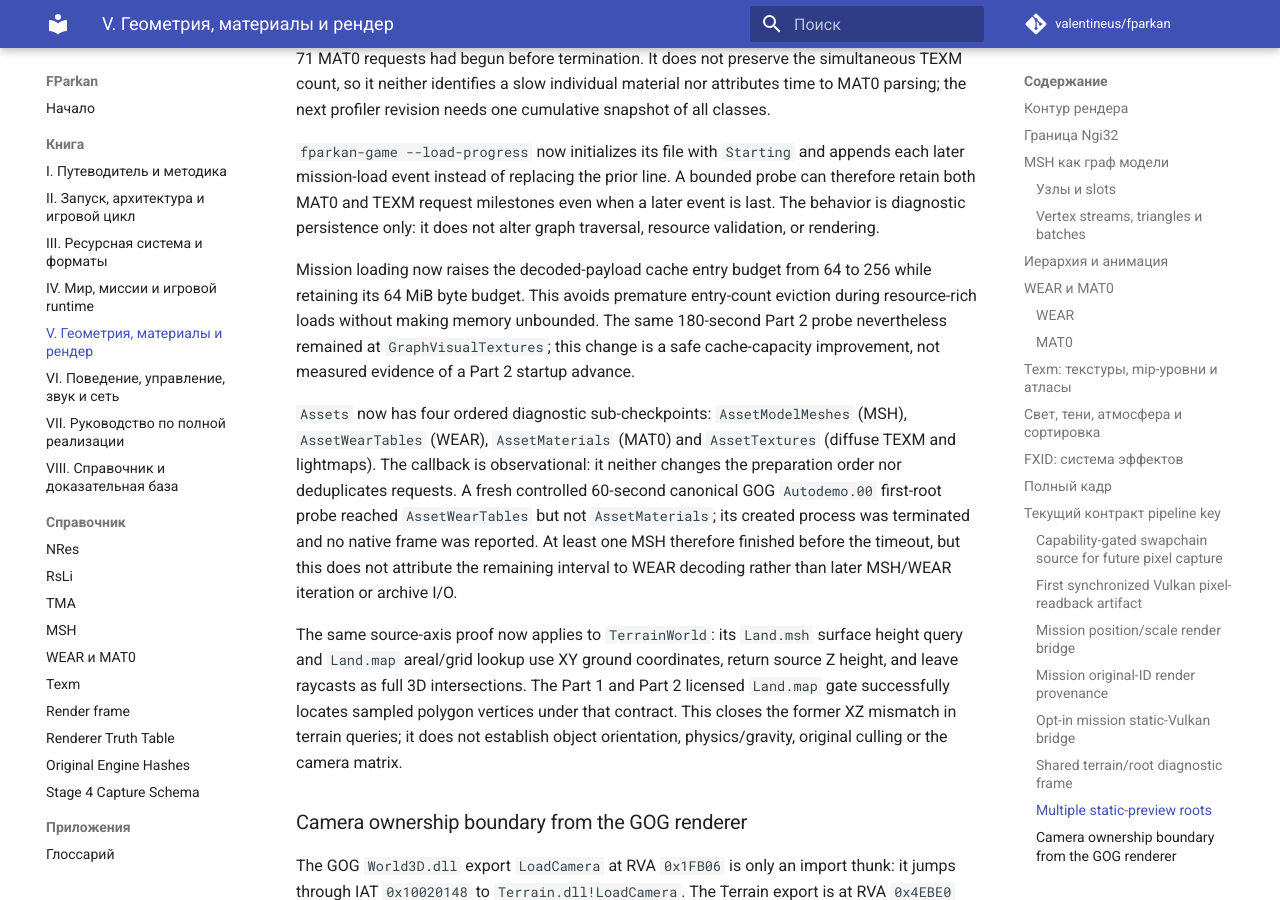
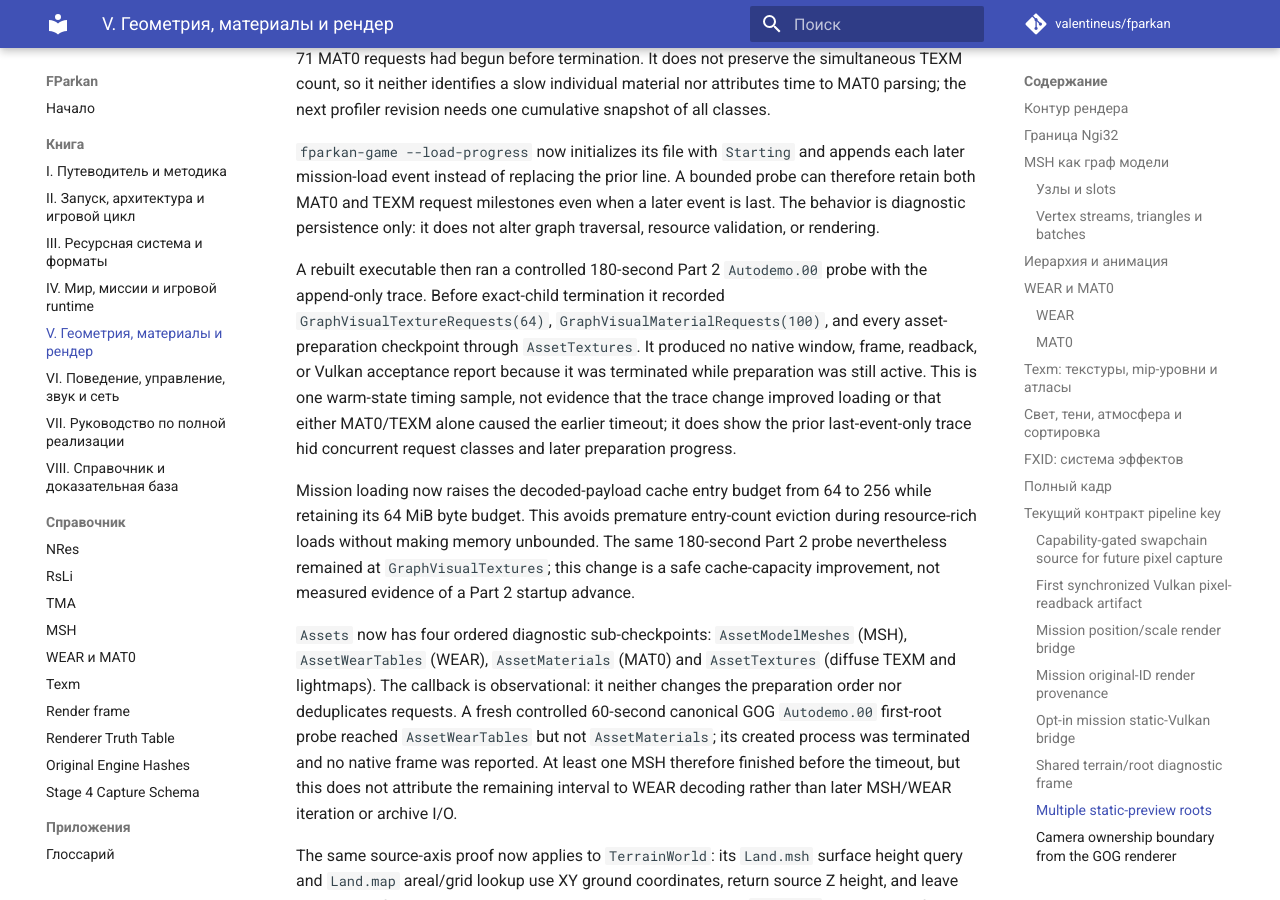
Before and after one commit to valentineus/fparkan, an MkDocs documentation site: the page built from docs/tomes/05-render.md, in a window 1280 px wide and 900 px high, scrolled down 23819 px. Built offline with MkDocs 1.6.1 and Material for MkDocs 9.7.7, drawn with Linux system fonts in a browser that asks for light colours; comment, search, counter and statistics services are not loaded.

Commit message:
docs(render): record complete part2 load trace

```diff
--- a/docs/tomes/05-render.md
+++ b/docs/tomes/05-render.md
@@ -1132,6 +1132,16 @@ bounded probe can therefore retain both MAT0 and TEXM request milestones even
 when a later event is last. The behavior is diagnostic persistence only: it
 does not alter graph traversal, resource validation, or rendering.
 
+A rebuilt executable then ran a controlled 180-second Part 2 `Autodemo.00`
+probe with the append-only trace. Before exact-child termination it recorded
+`GraphVisualTextureRequests(64)`, `GraphVisualMaterialRequests(100)`, and every
+asset-preparation checkpoint through `AssetTextures`. It produced no native
+window, frame, readback, or Vulkan acceptance report because it was terminated
+while preparation was still active. This is one warm-state timing sample, not
+evidence that the trace change improved loading or that either MAT0/TEXM alone
+caused the earlier timeout; it does show the prior last-event-only trace hid
+concurrent request classes and later preparation progress.
+
 Mission loading now raises the decoded-payload cache entry budget from 64 to
 256 while retaining its 64 MiB byte budget. This avoids premature entry-count
 eviction during resource-rich loads without making memory unbounded. The same
```
